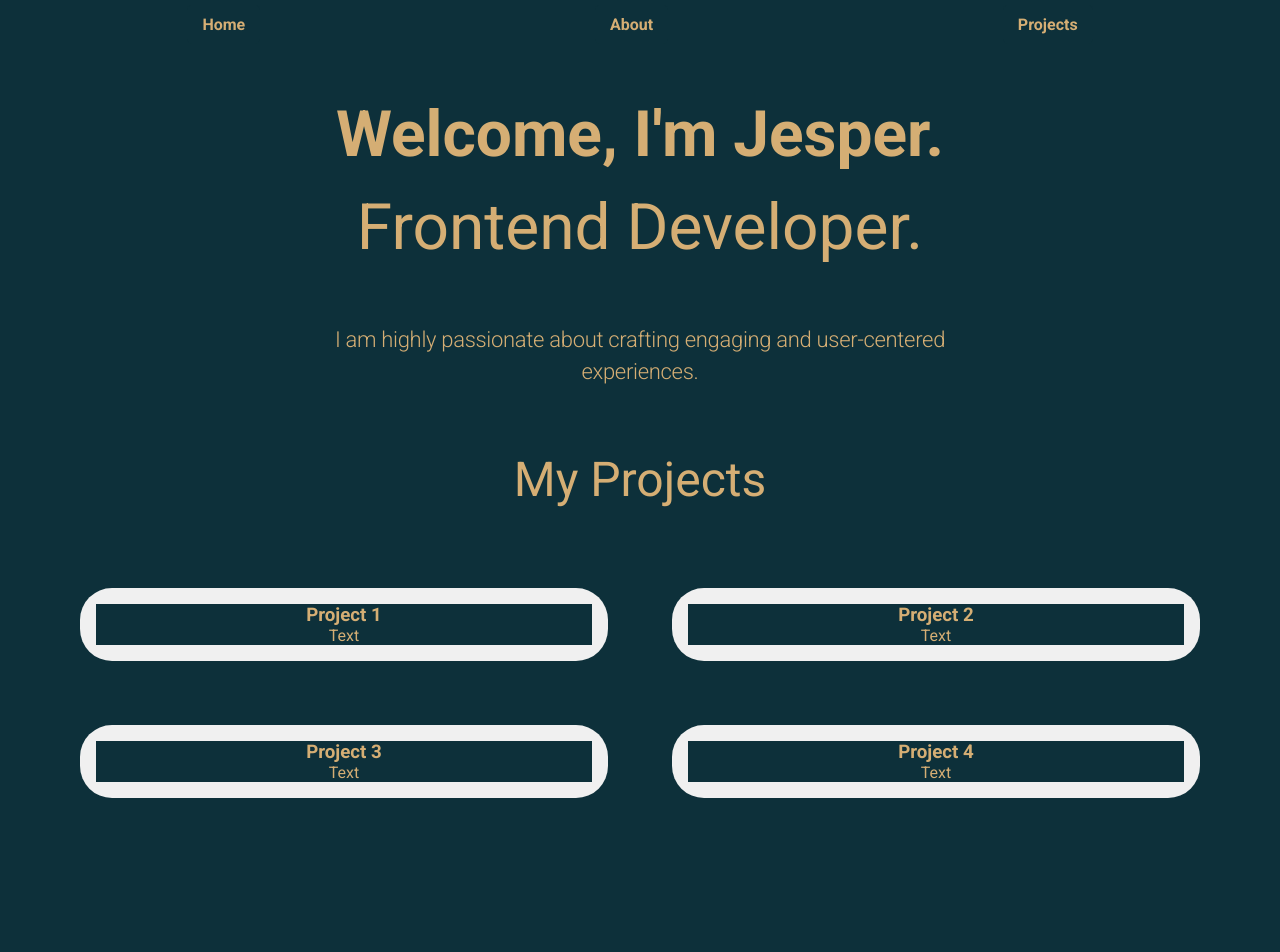
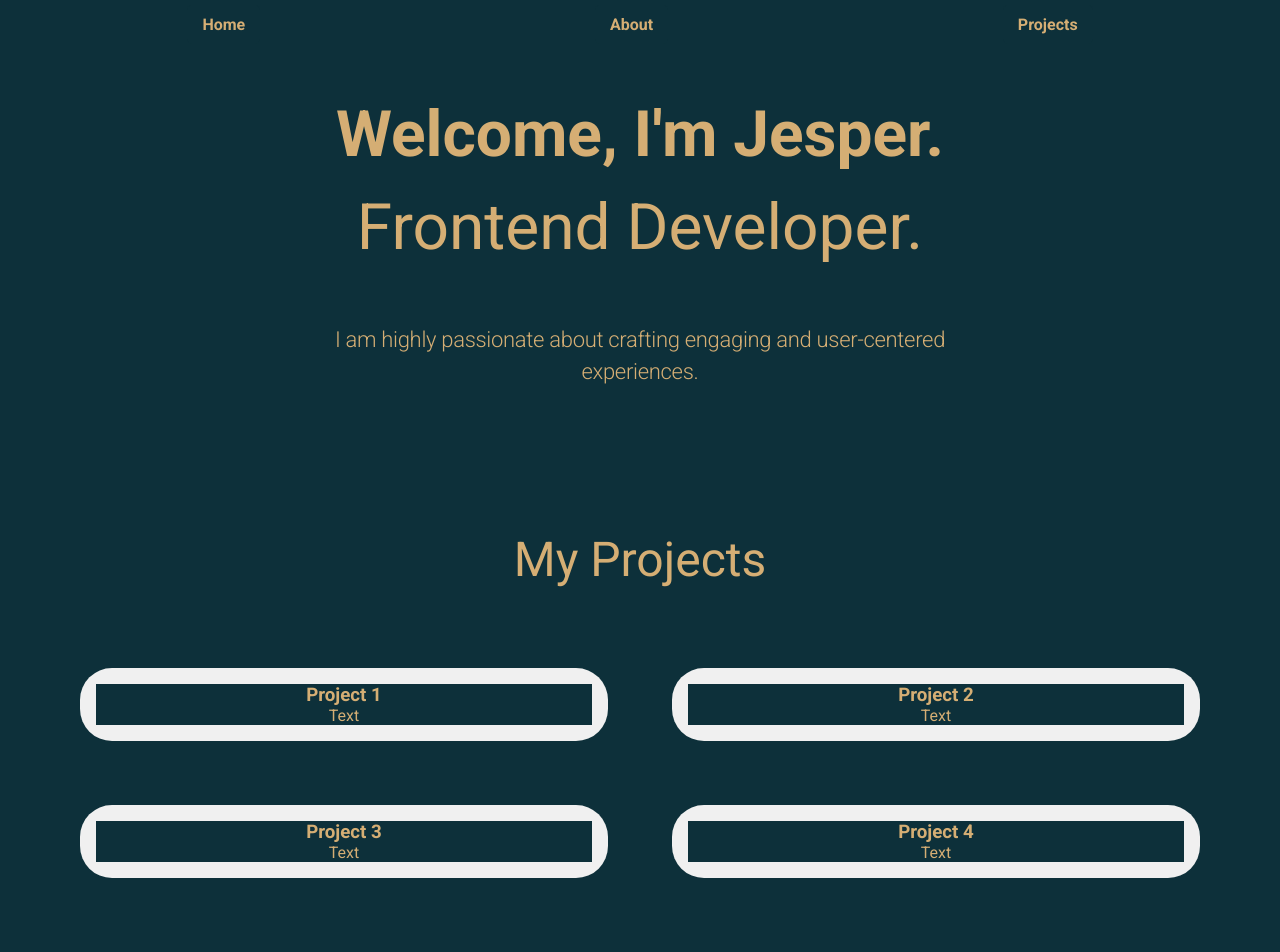
Before and after one commit to jesperkling/portfolio, a React (Vite) app: page / in a window 1280 px wide. Shown: the top 952 px of the page. Built offline with nearby package versions, Linux system fonts and the light colour scheme; the HTML template or start-up script is replaced by a standard one.

Commit message:
Added padding to projects

```diff
--- a/src/components/projects/projects.scss
+++ b/src/components/projects/projects.scss
@@ -1,4 +1,5 @@
 .showcase {
+  padding: 5rem 0;
   .title {
     font-size: 32px;
     line-height: 40px;
```
